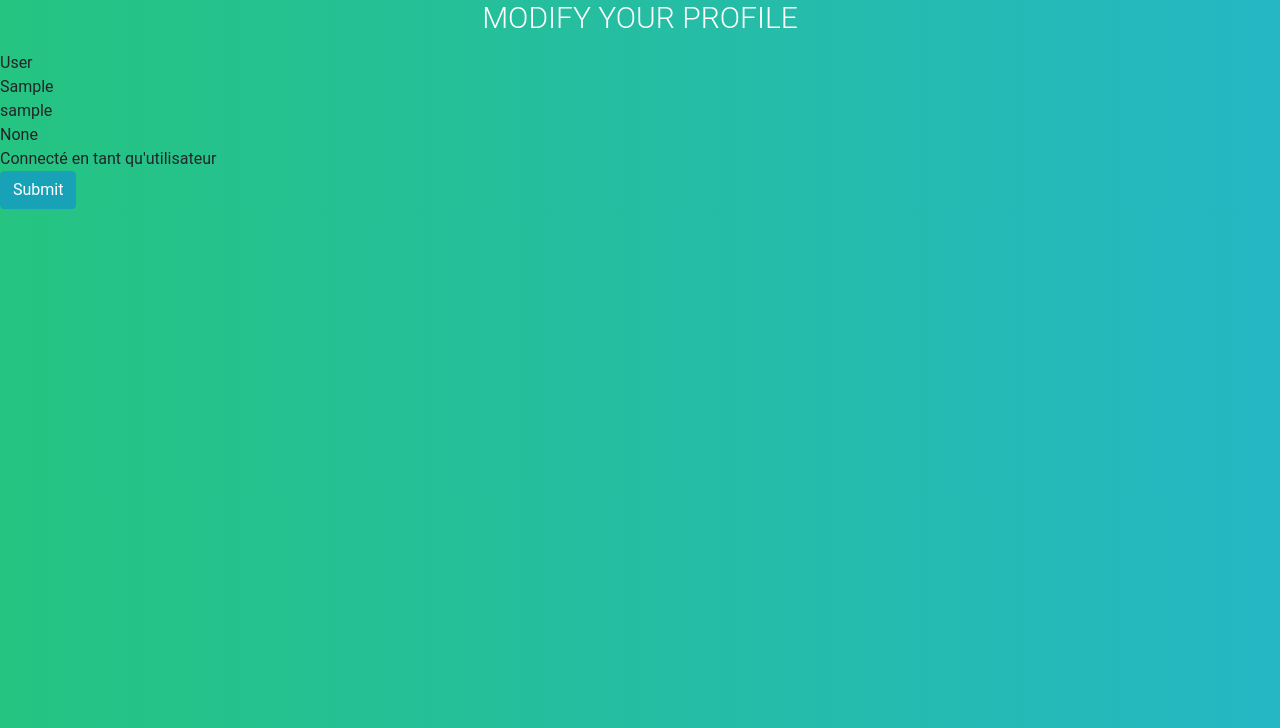
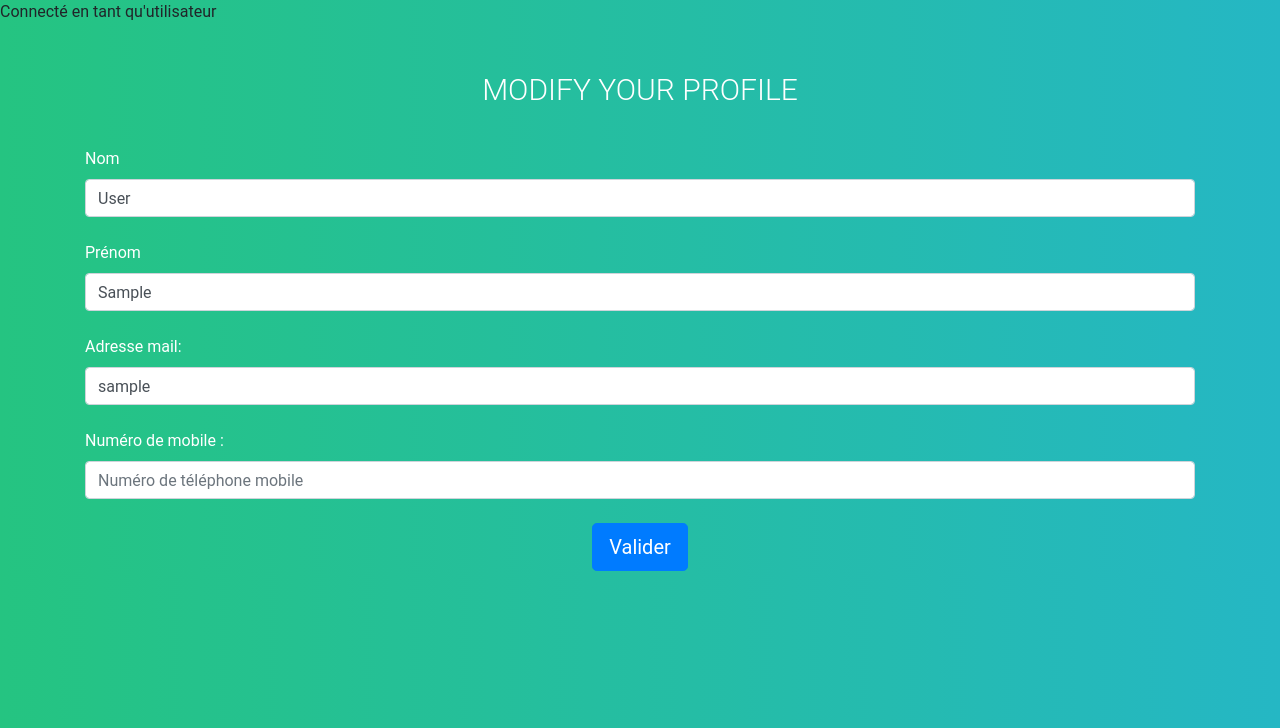
Before and after one commit to GSoulat/candi-app, a Flask app: page /modify_profile/ in a window 1280 px wide. Shown: the part 72-800 px from the top of the page. Run offline with Flask 2, Linux system fonts and the light colour scheme; the visitor is signed in with stand-in values (Sample User, id 1); data comes from the database, SQL or seed files in the repository; some libraries are stand-ins or nearby versions.

Commit message:
Ajout du formulaire dans la page "modify_profile.html"

```diff
--- a/App/forms.py
+++ b/App/forms.py
@@ -1,6 +1,6 @@
 from flask_wtf import FlaskForm
 from wtforms import PasswordField,EmailField,SubmitField,StringField
-from wtforms.validators import Length,DataRequired,Email,EqualTo,ValidationError
+from wtforms.validators import Length,DataRequired,Email,EqualTo,ValidationError,NumberRange
 from .models import Users
 
 class Login(FlaskForm):
@@ -38,3 +38,12 @@ class ModifyCandidacy(FlaskForm):
     status = StringField(label='Status', validators=[DataRequired()])
 
     submit = SubmitField(label="Valider")
+
+class ModifyProfile(FlaskForm):
+    """[Form to modify profile]
+    """
+    last_name = StringField(label="Nom", validators = [DataRequired(), Length(max=50)])
+    first_name = StringField(label="Prénom", validators = [DataRequired(), Length(max=50)])
+    email_address = EmailField(label="Adresse mail:", validators = [DataRequired()])
+    telephone_number = StringField(label='Numéro de mobile :', validators=[Length(max=10)])   # street_number = StringField(label="Adresse mail:", validators = [DataRequired(), NumberRange(), Length(max=5)])
+    submit = SubmitField(label="Valider")
--- a/App/routes.py
+++ b/App/routes.py
@@ -2,7 +2,7 @@ from flask import render_template, redirect, url_for, flash, request
 from App import db, app
 from datetime import date
 from .models import Users, Candidacy
-from .forms import Login, AddCandidacy, ModifyCandidacy, ModifyPassword
+from .forms import Login, AddCandidacy, ModifyCandidacy, ModifyPassword, ModifyProfile
 from flask_login import login_user, logout_user, login_required, current_user
 from werkzeug.security import check_password_hash, generate_password_hash
 
@@ -60,11 +60,24 @@ def profile_page():
 
     return render_template('profile.html')
 
-@app.route('/modify_profile/')
+@app.route('/modify_profile/', methods=['GET', 'POST'])
 @login_required
 def modify_profile_page():
+    form = ModifyProfile()
 
-    return render_template('modify_profile.html')
+    if form.validate_on_submit():
+        current_user.last_name = form.last_name.data
+        current_user.first_name = form.first_name.data
+        current_user.email_address = form.email_address.data
+        current_user.telephone_number = form.telephone_number.data
+
+        db.session.add(current_user)
+        db.session.commit()
+        flash(f"Votre profil a été modifié avec succès.",category="success")
+
+        return redirect(url_for('profile_page'))
+
+    return render_template('modify_profile.html', form=form, current_user=current_user)
 
 @app.route('/logout')
 def logout_page():
--- a/App/templates/modify_profile.html
+++ b/App/templates/modify_profile.html
@@ -4,20 +4,34 @@
 Modify your profile
 {% endblock %}
 {% block content %}
-<h1>Modify your profile</h1>
-{{ current_user.last_name }}
-<br/>
-{{ current_user.first_name }}
-<br/>
-{{ current_user.email_address }}
-<br/>
-{{ current_user.telephone_number }}
-<br/>
 {% if current_user.is_admin %}
-    Connecté en tant qu'administrateur
+    <p>Connecté en tant qu'administrateur</p>
 {% else %}
-    Connecté en tant qu'utilisateur
+    <p>Connecté en tant qu'utilisateur</p>
 {% endif %}
-<br/>
-<a href="{{ url_for('profile_page') }}" class="btn btn-info" role="button">Submit</a>
+<div class='container mt-5'>
+    <h1>Modify your profile</h1>
+    <br>
+    <form method="POST" class="form-register" >
+        {{ form.hidden_tag() }}
+
+        {{ form.last_name.label() }}
+        {{ form.last_name(value=current_user.last_name, class="form-control") }}
+        <br/>
+        {{ form.first_name.label() }}
+        {{ form.first_name(value=current_user.first_name, class="form-control") }}
+        <br/>
+        {{ form.email_address.label() }}
+        {{ form.email_address(value=current_user.email_address, class="form-control") }}
+        <br/>
+        {{ form.telephone_number.label() }}
+        {% if current_user.telephone_number %}
+            {{ form.telephone_number(value=current_user.telephone_number, class="form-control") }}
+        {% else %}
+            {{ form.telephone_number(placeholder="Numéro de téléphone mobile", class="form-control") }}
+        {% endif %}
+        <br/>
+        {{ form.submit(class="btn btn-lg btn-primary d-block", id="button")}}
+    </form>
+</div>
 {% endblock %}
```
